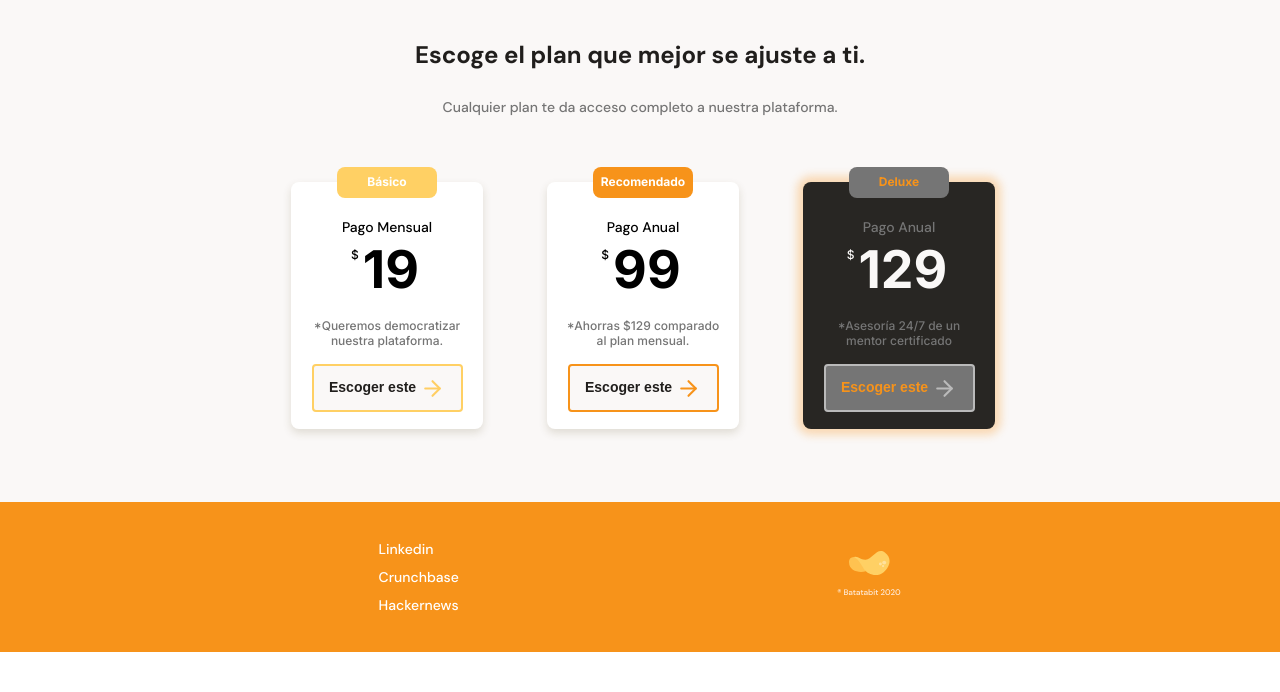
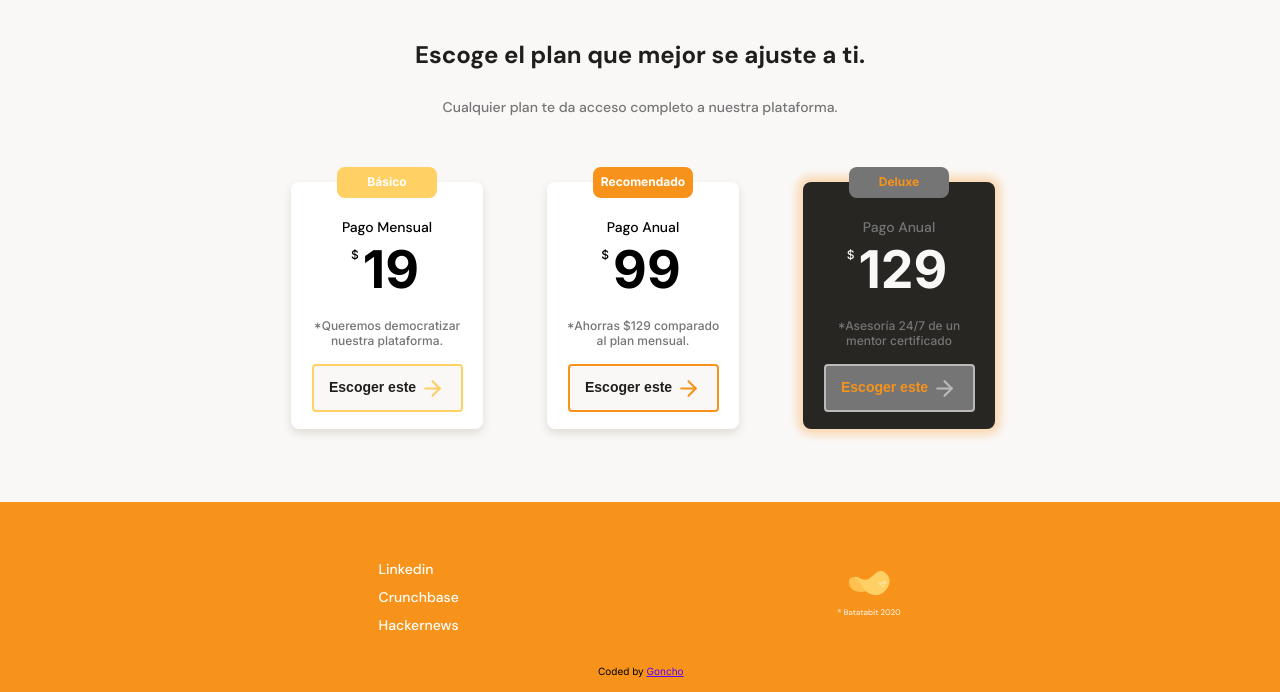
Before and after one commit to gsvidal/Batatabit, a plain HTML site: page index.html in a window 1280 px wide. Shown: the part 2043-2735 px from the top of the page. Before the commit the page ends 2695 px from the top, so only its background shows below. Drawn offline with Linux system fonts and the light colour scheme.

Commit message:
Agregando pie de pagina-creditos

```diff
--- a/css/mobile-min320.css
+++ b/css/mobile-min320.css
@@ -472,10 +472,10 @@ main {
 }
 footer {
   display: flex;
+  position: relative;
   width: 100%;
-  height: 150px;
+  height: 190px;
   background-color: var(--bitcoin-orange);
-
   justify-content: space-evenly;
   align-items: center;
 }
@@ -492,3 +492,14 @@ footer .left ul li a {
   text-decoration: none;
   color: var(--just-white);
 }
+
+.credits {
+  font-family: "Inter";
+  display: inline-block;
+  position: absolute;
+  bottom: 15px;
+  left: calc(50% - 42px);
+}
+.credits a {
+  color: #5900ff;
+}
--- a/index.html
+++ b/index.html
@@ -177,6 +177,9 @@
     <section class="right">
       <img src="./assets/img/logo-footer.svg" alt="Logo de Batatabit 2020">
     </section>
+    <p class="credits">Coded by <a href="https://gsvidal.github.io">Goncho</a>
+    </p>
   </footer>
+
 </body>
 </html>
```
